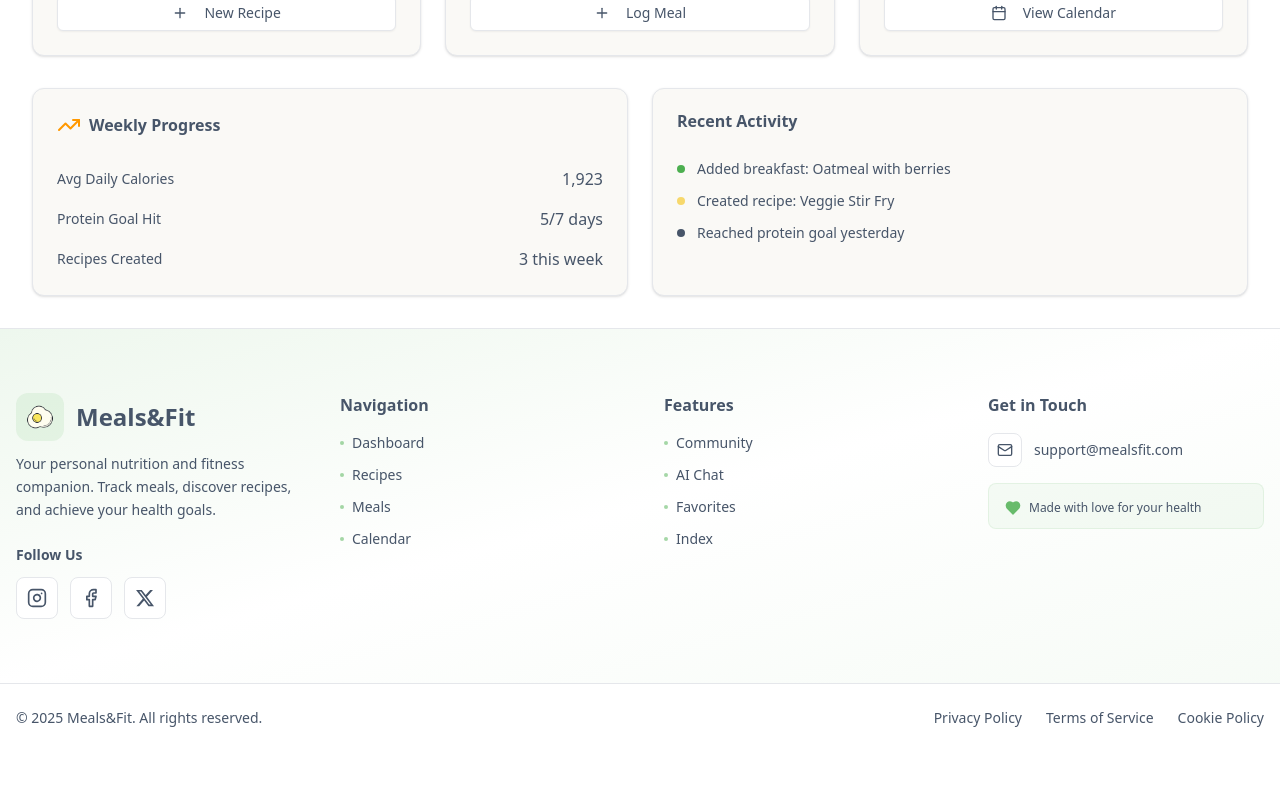
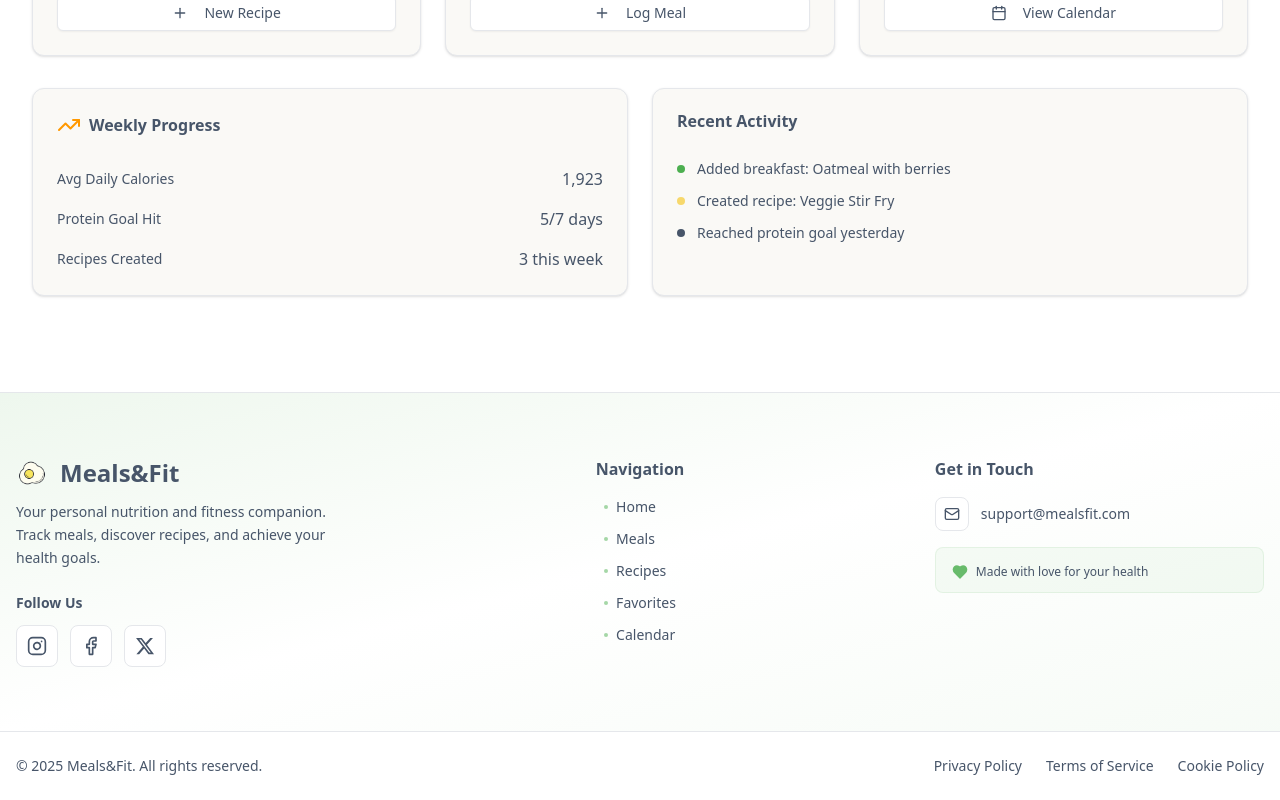
Before and after one commit to SzucsJuan/meals-fit-barreto-szucs, a Next.js app in the folder frontend/: page / in a window 1280 px wide. Shown: the part 551-1351 px from the top of the page. Before the commit the page ends 1303 px from the top, so only its background shows below. Built offline with nearby package versions, Linux system fonts and the light colour scheme.

Commit message:
Version 0.6.3: Improved footer layout

```diff
--- a/frontend/app/globals.css
+++ b/frontend/app/globals.css
@@ -124,4 +124,8 @@
   body {
     @apply bg-background text-foreground;
   }
+
+  button, a, select {
+  cursor: pointer;
+  }
 }
--- a/frontend/components/footer.tsx
+++ b/frontend/components/footer.tsx
@@ -1,55 +1,37 @@
 import Link from "next/link"
 import Image from "next/image"
-import { Apple, Heart, Mail, Instagram, Facebook } from "lucide-react"
+import { Heart, Mail, Instagram, Facebook } from "lucide-react"
 
 export function Footer() {
   return (
-    <footer className="mt-auto">
-      {/* Main Footer Content with Gradient Background */}
+    <footer className="mt-16">
+      {/* Sección principal */}
       <div className="bg-gradient-to-br from-primary/10 via-background to-primary/5 border-t">
         <div className="container mx-auto px-4 py-12 md:py-16">
-          <div className="grid grid-cols-1 md:grid-cols-2 lg:grid-cols-4 gap-12">
-            <div className="space-y-6 lg:col-span-1">
+          <div className="grid grid-cols-1 md:grid-cols-[1fr_1.5fr_1fr] gap-12 text-center md:text-left">
+
+            <div className="space-y-6 max-w-sm mx-auto md:mx-0">
               <div className="space-y-3">
-                <div className="flex items-center gap-3">
-                  <div className="p-2 bg-primary/10 rounded-xl">
+                <div className="flex justify-center md:justify-start items-center gap-3">
                   <Image src="/icon/logo.png" alt="MealsFit Logo" width={32} height={32}/>
-                  </div>
                   <span className="font-bold text-2xl">Meals&Fit</span>
                 </div>
                 <p className="text-sm text-muted-foreground leading-relaxed">
-                  Your personal nutrition and fitness companion. Track meals, discover recipes, and achieve your health
-                  goals.
+                  Your personal nutrition and fitness companion. Track meals, discover recipes, and achieve your health goals.
                 </p>
               </div>
 
               <div className="space-y-3">
                 <p className="text-sm font-semibold">Follow Us</p>
-                <div className="flex gap-3">
-                  <Link
-                    href="https://instagram.com"
-                    target="_blank"
-                    className="p-2.5 bg-background hover:bg-primary/10 border rounded-lg transition-all hover:scale-110 hover:border-primary/50"
-                  >
+                <div className="flex justify-center md:justify-start gap-3">
+                  <Link href="https://instagram.com" target="_blank" className="p-2.5 bg-background hover:bg-primary/10 border rounded-lg transition-all hover:scale-110 hover:border-primary/50">
                     <Instagram className="h-5 w-5 text-muted-foreground hover:text-primary transition-colors" />
                   </Link>
-                  <Link
-                    href="https://facebook.com"
-                    target="_blank"
-                    className="p-2.5 bg-background hover:bg-primary/10 border rounded-lg transition-all hover:scale-110 hover:border-primary/50"
-                  >
+                  <Link href="https://facebook.com" target="_blank" className="p-2.5 bg-background hover:bg-primary/10 border rounded-lg transition-all hover:scale-110 hover:border-primary/50">
                     <Facebook className="h-5 w-5 text-muted-foreground hover:text-primary transition-colors" />
                   </Link>
-                  <Link
-                    href="https://x.com"
-                    target="_blank"
-                    className="p-2.5 bg-background hover:bg-primary/10 border rounded-lg transition-all hover:scale-110 hover:border-primary/50"
-                  >
-                    <svg
-                      className="h-5 w-5 text-muted-foreground hover:text-primary transition-colors"
-                      fill="currentColor"
-                      viewBox="0 0 24 24"
-                    >
+                  <Link href="https://x.com" target="_blank" className="p-2.5 bg-background hover:bg-primary/10 border rounded-lg transition-all hover:scale-110 hover:border-primary/50">
+                    <svg className="h-5 w-5 text-muted-foreground hover:text-primary transition-colors" fill="currentColor" viewBox="0 0 24 24">
                       <path d="M18.244 2.25h3.308l-7.227 8.26 8.502 11.24H16.17l-5.214-6.817L4.99 21.75H1.68l7.73-8.835L1.254 2.25H8.08l4.713 6.231zm-1.161 17.52h1.833L7.084 4.126H5.117z" />
                     </svg>
                   </Link>
@@ -57,126 +39,51 @@ export function Footer() {
               </div>
             </div>
 
-            <div className="space-y-4">
+            <div className="space-y-4 flex flex-col items-center md:items-center">
               <h3 className="font-semibold text-base">Navigation</h3>
               <ul className="space-y-3 text-sm">
-                <li>
+                {["Home","Meals","Recipes","Favorites","Calendar"].map((item) => (
+                  <li key={item}>
                     <Link
-                    href="/"
+                      href={`/${item.toLowerCase() === "home" ? "" : item.toLowerCase()}`}
                       className="text-muted-foreground hover:text-primary transition-colors flex items-center gap-2 group"
                     >
                       <span className="w-1 h-1 rounded-full bg-primary/50 group-hover:bg-primary transition-colors" />
-                    Dashboard
+                      {item}
                     </Link>
                   </li>
-                <li>
-                  <Link
-                    href="/recipes"
-                    className="text-muted-foreground hover:text-primary transition-colors flex items-center gap-2 group"
-                  >
-                    <span className="w-1 h-1 rounded-full bg-primary/50 group-hover:bg-primary transition-colors" />
-                    Recipes
-                  </Link>
-                </li>
-                <li>
-                  <Link
-                    href="/meals"
-                    className="text-muted-foreground hover:text-primary transition-colors flex items-center gap-2 group"
-                  >
-                    <span className="w-1 h-1 rounded-full bg-primary/50 group-hover:bg-primary transition-colors" />
-                    Meals
-                  </Link>
-                </li>
-                <li>
-                  <Link
-                    href="/calendar"
-                    className="text-muted-foreground hover:text-primary transition-colors flex items-center gap-2 group"
-                  >
-                    <span className="w-1 h-1 rounded-full bg-primary/50 group-hover:bg-primary transition-colors" />
-                    Calendar
-                  </Link>
-                </li>
+                ))}
               </ul>
             </div>
 
-            <div className="space-y-4">
-              <h3 className="font-semibold text-base">Features</h3>
-              <ul className="space-y-3 text-sm">
-                <li>
-                  <Link
-                    href="/community"
-                    className="text-muted-foreground hover:text-primary transition-colors flex items-center gap-2 group"
-                  >
-                    <span className="w-1 h-1 rounded-full bg-primary/50 group-hover:bg-primary transition-colors" />
-                    Community
-                  </Link>
-                </li>
-                <li>
-                  <Link
-                    href="/chat"
-                    className="text-muted-foreground hover:text-primary transition-colors flex items-center gap-2 group"
-                  >
-                    <span className="w-1 h-1 rounded-full bg-primary/50 group-hover:bg-primary transition-colors" />
-                    AI Chat
-                  </Link>
-                </li>
-                <li>
-                  <Link
-                    href="/favorites"
-                    className="text-muted-foreground hover:text-primary transition-colors flex items-center gap-2 group"
-                  >
-                    <span className="w-1 h-1 rounded-full bg-primary/50 group-hover:bg-primary transition-colors" />
-                    Favorites
-                  </Link>
-                </li>
-                <li>
-                  <Link
-                    href="/index"
-                    className="text-muted-foreground hover:text-primary transition-colors flex items-center gap-2 group"
-                  >
-                    <span className="w-1 h-1 rounded-full bg-primary/50 group-hover:bg-primary transition-colors" />
-                    Index
-                  </Link>
-                </li>
-              </ul>
-            </div>
-
-            <div className="space-y-4">
+            <div className="space-y-4 max-w-sm mx-auto md:mx-0">
               <h3 className="font-semibold text-base">Get in Touch</h3>
               <div className="space-y-3">
-                <Link
-                  href="mailto:support@mealsfit.com"
-                  className="flex items-center gap-3 text-sm text-muted-foreground hover:text-primary transition-colors group"
-                >
+                <Link href="mailto:support@mealsfit.com" className="flex justify-center md:justify-start items-center gap-3 text-sm text-muted-foreground hover:text-primary transition-colors group">
                   <div className="p-2 bg-background border rounded-lg group-hover:border-primary/50 transition-colors">
                     <Mail className="h-4 w-4" />
                   </div>
                   <span>support@mealsfit.com</span>
                 </Link>
               </div>
-              <div className="flex items-center gap-2 pt-4 px-4 py-3 bg-primary/5 rounded-lg border border-primary/10">
+              <div className="flex justify-center md:justify-start items-center gap-2 pt-4 px-4 py-3 bg-primary/5 rounded-lg border border-primary/10">
                 <Heart className="h-4 w-4 text-primary fill-primary animate-pulse" />
                 <span className="text-xs text-muted-foreground">Made with love for your health</span>
               </div>
             </div>
+
           </div>
         </div>
       </div>
 
       <div className="bg-background border-t">
         <div className="container mx-auto px-4 py-6">
-          <div className="flex flex-col md:flex-row justify-between items-center gap-4 text-sm">
+          <div className="flex flex-col md:flex-row justify-center md:justify-between items-center gap-4 text-sm text-center md:text-left">
             <p className="text-muted-foreground">&copy; {new Date().getFullYear()} Meals&Fit. All rights reserved.</p>
             <div className="flex gap-6">
-              <Link href="#" className="text-muted-foreground hover:text-primary transition-colors">
-                Privacy Policy
-              </Link>
-              <Link href="#" className="text-muted-foreground hover:text-primary transition-colors">
-                Terms of Service
-              </Link>
-              <Link href="#" className="text-muted-foreground hover:text-primary transition-colors">
-                Cookie Policy
-              </Link>
+              <Link href="#" className="text-muted-foreground hover:text-primary transition-colors">Privacy Policy</Link>
+              <Link href="#" className="text-muted-foreground hover:text-primary transition-colors">Terms of Service</Link>
+              <Link href="#" className="text-muted-foreground hover:text-primary transition-colors">Cookie Policy</Link>
             </div>
           </div>
         </div>
```
Lines whose indentation alone changed are shown as unchanged.
